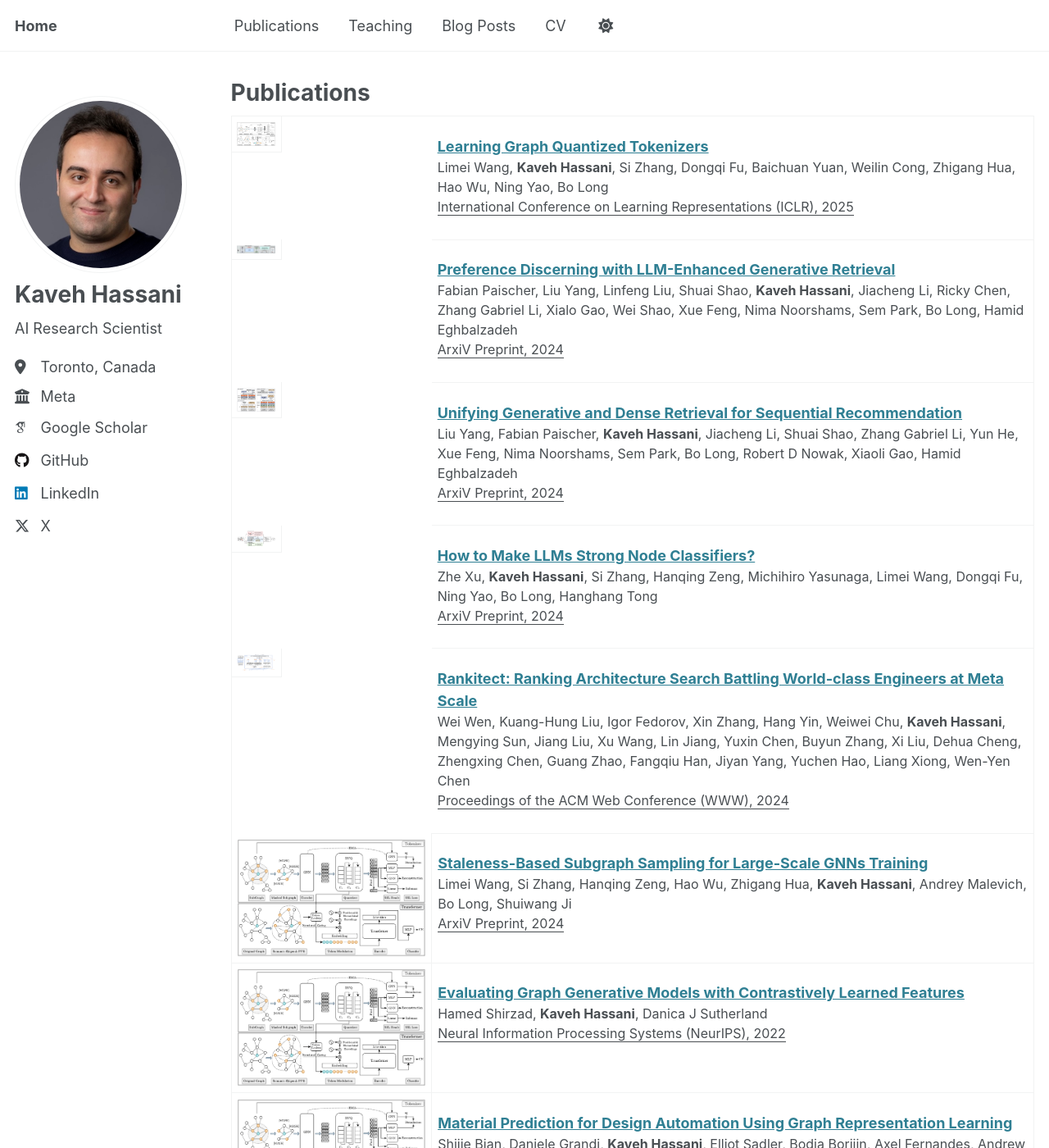
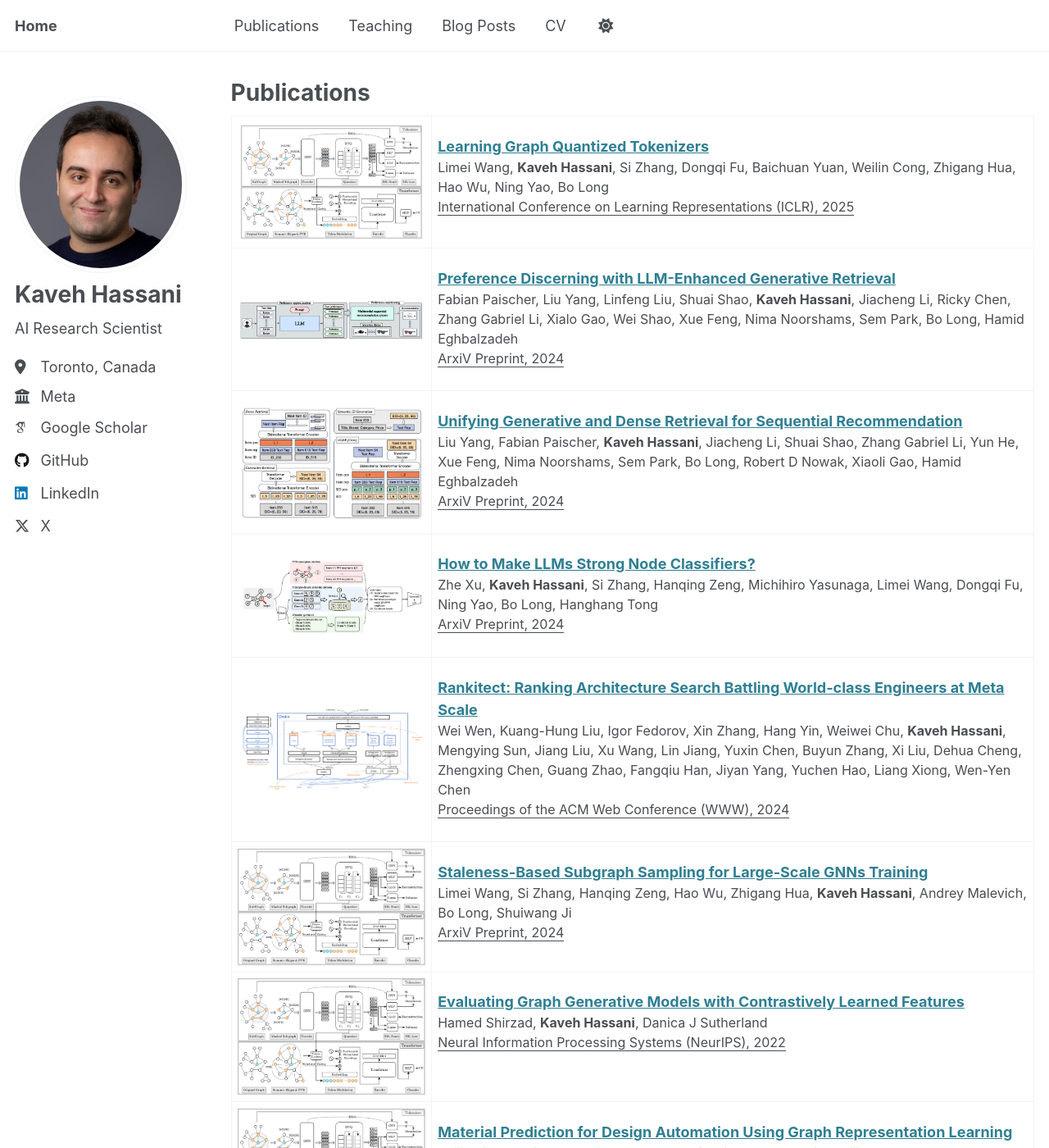
Before and after one commit to kavehhassani/kavehhassani.github.io, a Jekyll site: the page built from _pages/publications.html, in a window 1280 px wide and 1400 px high. Shown: the whole window at 82% size. Built offline with Jekyll 4.4.1, drawn with Linux system fonts in a browser that asks for light colours; some web fonts are replaced.

Commit message:
Update publications.html

```diff
--- a/_pages/publications.html
+++ b/_pages/publications.html
@@ -12,19 +12,18 @@ author_profile: true
   }
 
   .image-cell {
+    width: 25%;
     text-align: center;
     vertical-align: middle;
-    display: flex;
-    align-items: center;
-    justify-content: center;
-    height: 100%;
+    padding: 10px;
   }
 
   .publication-image {
-    width: 250px;
+    width: 100%;
+    max-width: 250px;
     height: auto;
     display: block;
-    margin: auto;
+    margin: 0 auto;
   }
 
   .publication-content {
```
